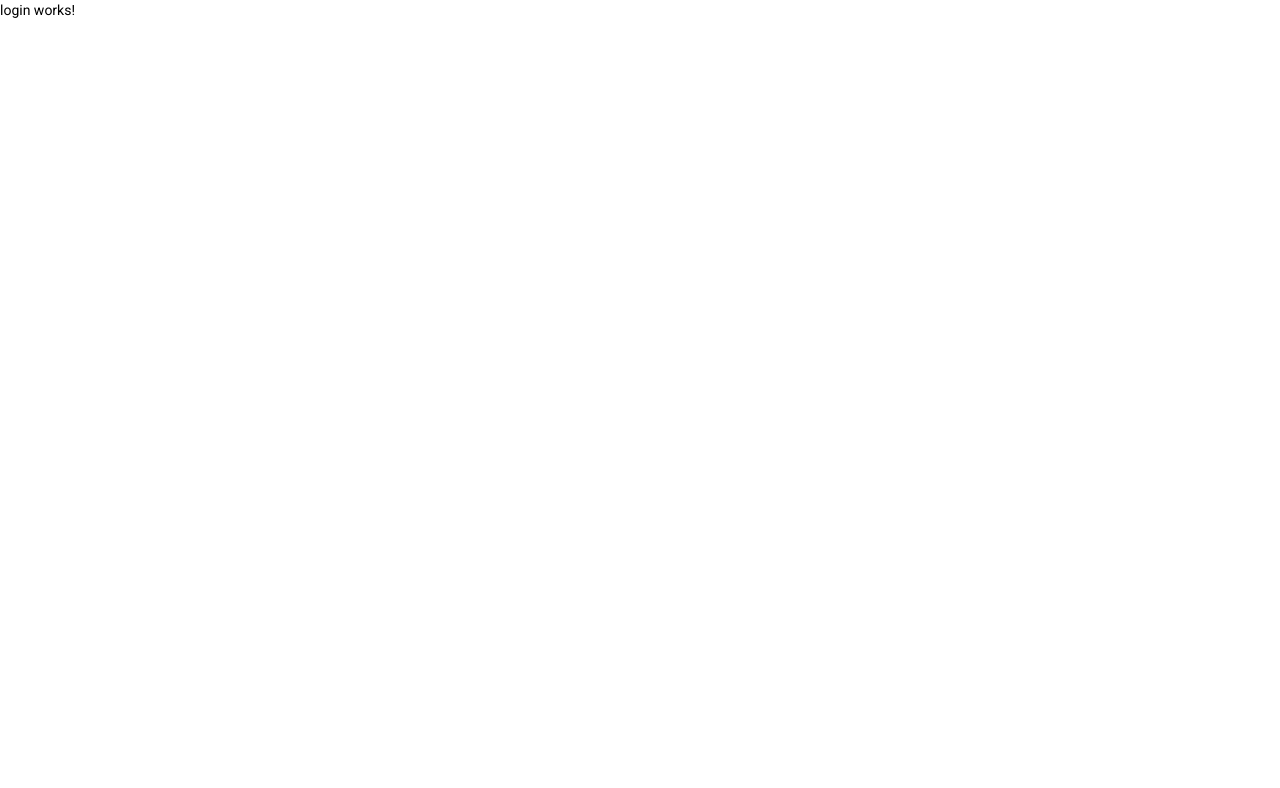
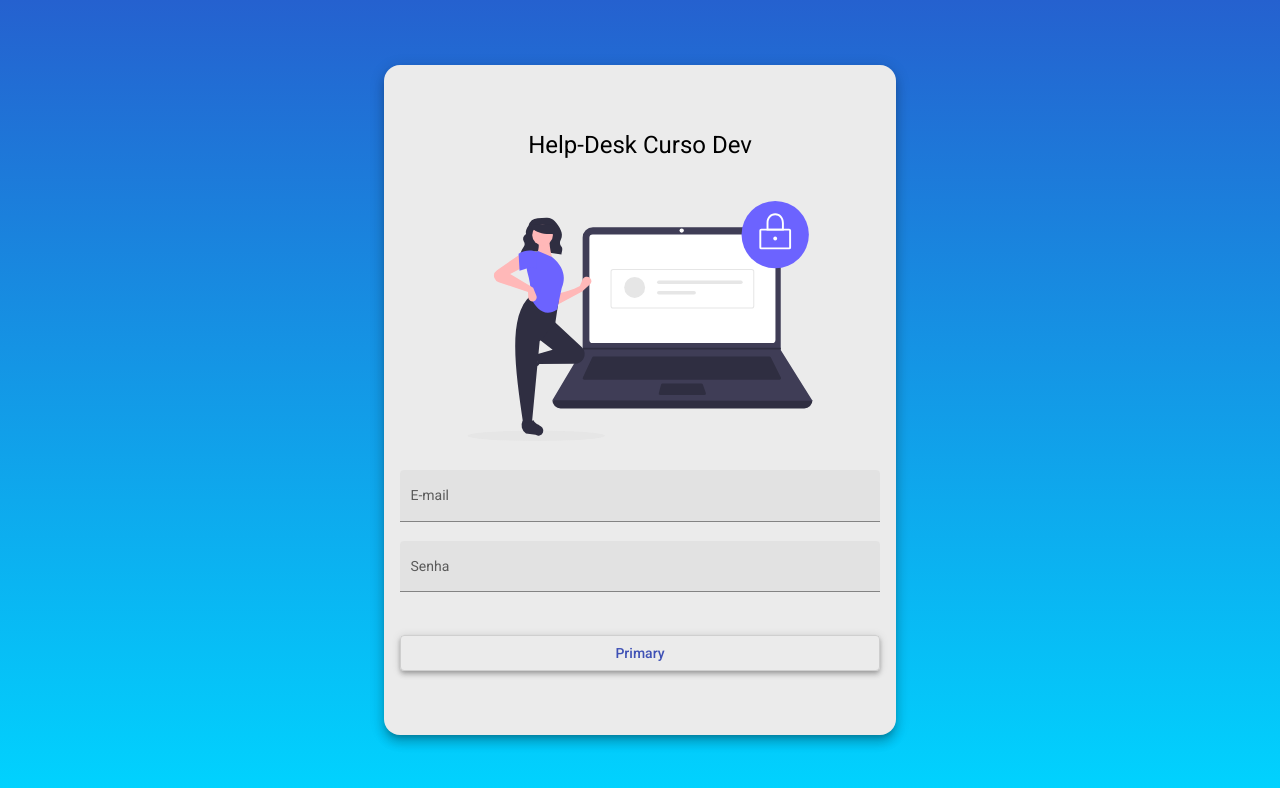
Before and after one commit to diegomarquesf/helpdesk-spring-boot-front-end, an Angular app: page /login in a window 1280 px wide. Shown: the top 788 px of the page. Built offline with nearby package versions, Linux system fonts and the light colour scheme.

Commit message:
HTML/CSS para login

```diff
--- a/src/app/components/login/login.component.css
+++ b/src/app/components/login/login.component.css
@@ -0,0 +1,35 @@
+.container {
+    height: 100%;
+    background: linear-gradient(180deg, rgba(2,0,36,1) 0%, rgba(37,97,207,1) 0%, rgba(0,212,255,1) 100%);
+    display: flex;
+    align-items: center;
+    justify-content: center;
+ }
+
+ .form {
+    width: 30rem;
+    margin: auto;
+    background-color: rgb(235, 235, 235);
+    padding: 4rem 1rem;
+    border-radius: 1rem;
+ }
+
+ h1 {
+    width: 100%;
+    text-align: center;
+
+ }
+
+ img {
+    height: 15rem;
+    width: 100%;
+    margin: 1.5rem auto 1.5rem auto;
+ }
+
+ .full-width {
+    width: 100%;
+ }
+
+ button {
+    margin-top: 1.5rem;
+ }
--- a/src/app/components/login/login.component.html
+++ b/src/app/components/login/login.component.html
@@ -1 +1,18 @@
-<p>login works!</p>
+<div class="container">
+    <form class="form mat-elevation-z8">
+
+        <h1>Help-Desk Curso Dev</h1>
+        <img src="assets/img/login-image.svg" alt="Help Desk">
+        <mat-form-field class="full-width" appearance="fill">
+            <mat-label>E-mail</mat-label>
+            <input matInput placeholder="Digite seu E-mail">
+        </mat-form-field>
+
+        <mat-form-field class="full-width" appearance="fill">
+            <mat-label>Senha</mat-label>
+            <input type="password" matInput placeholder="Digite sua senha" >
+        </mat-form-field>
+
+        <button class="full-width mat-elevation-z4" mat-stroked-button color="primary">Primary</button>
+    </form>
+  </div>
```
